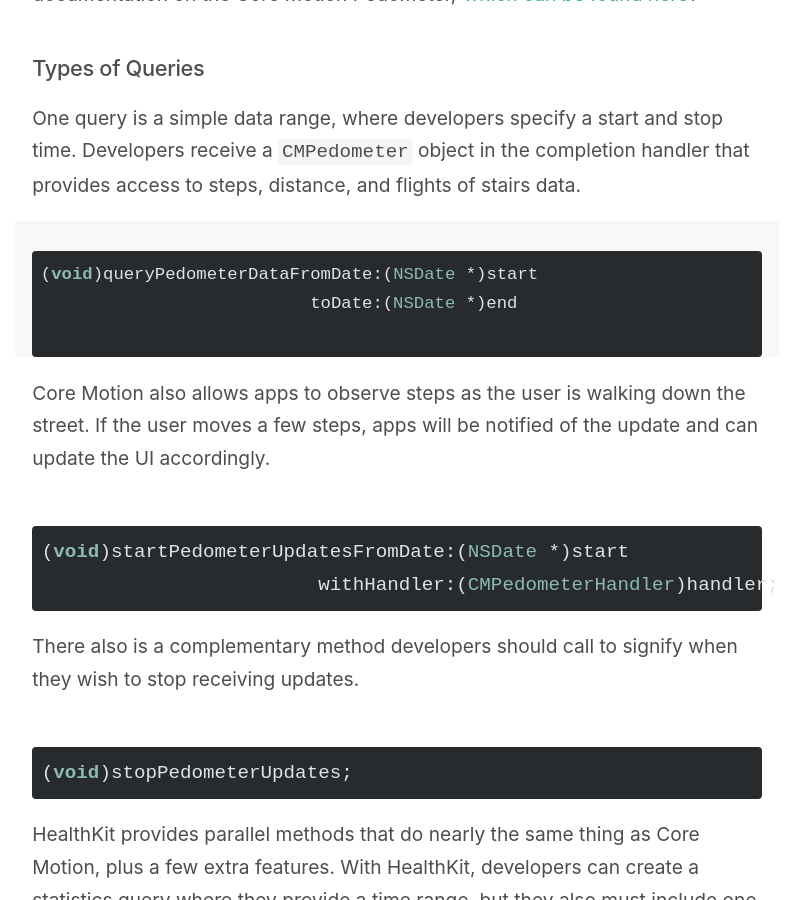
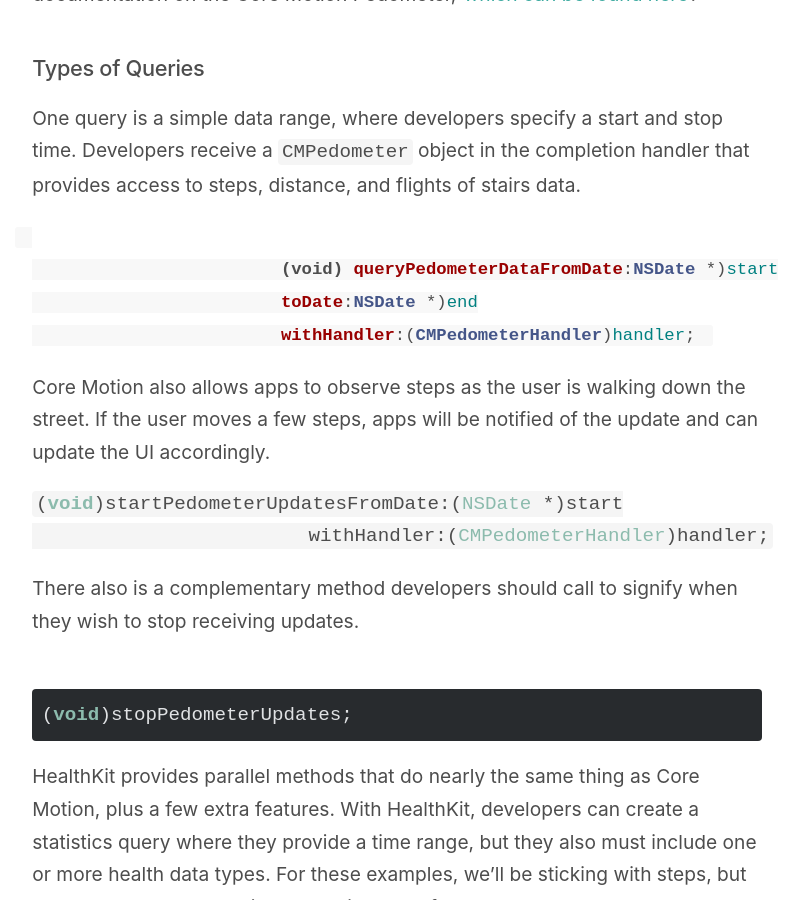
Before and after one commit to conmas/site, a Jekyll site: the page built from _posts/2014-11-17-healthkit-core-motion-ios-step-counting.md, in a window 1280 px wide and 900 px high, scrolled down 3235 px. Shown: the whole window, without its empty margins (243-1051 px from the left). Built offline with Jekyll 4.4.1, drawn with Linux system fonts in a browser that asks for light colours; some of the changed text lies outside the part shown.

Commit message:
Update 2014-11-17-healthkit-core-motion-ios-step-counting.md

```diff
--- a/_posts/2014-11-17-healthkit-core-motion-ios-step-counting.md
+++ b/_posts/2014-11-17-healthkit-core-motion-ios-step-counting.md
@@ -31,15 +31,15 @@
 
 One query is a simple data range, where developers specify a start and stop time. Developers receive a `CMPedometer` object in the completion handler that provides access to steps, distance, and flights of stairs data.
 
-<pre class="highlight">
- <code id="htmlViewer" style="color:rgb(224, 226, 228); font-weight:400;background-color:rgb(40, 43, 46);background:rgb(40, 43, 46);display:block;padding: .5em;">(<span style="color:rgb(140, 187, 173); font-weight:700;">void</span>)queryPedometerDataFromDate:(<span style="color:rgb(140, 187, 173); font-weight:400;">NSDate</span> *)start
-                          toDate:(<span style="color:rgb(140, 187, 173); font-weight:400;">NSDate</span> *)end
-                                                                                                                         withHandler:(<span style="color:rgb(140, 187, 173); font-weight:400;">CMPedometerHandler</span>)handler;</code></pre>
+<pre><code class="highlight">
+                        <span class="kd">(void)</span> <span class="nf">queryPedometerDataFromDate</span>:<span class="nc">NSDate</span> *)<span class="nv">start</span>
+                        <span class="nf">toDate</span>:<span class="nc">NSDate</span> *)<span class="nv">end</span>
+                        <span class="nf">withHandler</span>:(<span class="nc">CMPedometerHandler</span>)<span class="nv">handler</span>;
+</code></pre>
 
 Core Motion also allows apps to observe steps as the user is walking down the street. If the user moves a few steps, apps will be notified of the update and can update the UI accordingly.
 
-<pre>
- <code id="htmlViewer" style="color:rgb(224, 226, 228); font-weight:400;background-color:rgb(40, 43, 46);background:rgb(40, 43, 46);display:block;padding: .5em;">(<span style="color:rgb(140, 187, 173); font-weight:700;">void</span>)startPedometerUpdatesFromDate:(<span style="color:rgb(140, 187, 173); font-weight:400;">NSDate</span> *)start
+<pre><code class="hightlight">(<span style="color:rgb(140, 187, 173); font-weight:700;">void</span>)startPedometerUpdatesFromDate:(<span style="color:rgb(140, 187, 173); font-weight:400;">NSDate</span> *)start
                         withHandler:(<span style="color:rgb(140, 187, 173); font-weight:400;">CMPedometerHandler</span>)handler;</code></pre>
 
 There also is a complementary method developers should call to signify when they wish to stop receiving updates.
@@ -49,12 +49,14 @@
 
 HealthKit provides parallel methods that do nearly the same thing as Core Motion, plus a few extra features. With HealthKit, developers can create a statistics query where they provide a time range, but they also must include one or more health data types. For these examples, we’ll be sticking with steps, but developers have the option to provide any of the 60-plus health data types referenced above. You can also specify the source of a HealthKit query if you want to specifically retrieve data from specific hardware or applications, like the M7 or M8, a Jawbone Up, and more. More information on a HKStatisticsQuery can be found in [Apple’s developer library](https://developer.apple.com/Library/ios/documentation/HealthKit/Reference/HKStatisticsQuery_Class/index.html).
 
-<pre>
- <code id="htmlViewer" style="color:rgb(224, 226, 228); font-weight:400;background-color:rgb(40, 43, 46);background:rgb(40, 43, 46);display:block;padding: .5em;">(<span style="color:rgb(147, 199, 99); font-weight:700;">instancetype</span>)initWithQuantityType:(HKQuantityType *)quantityType
-           quantitySamplePredicate:(<span style="color:rgb(140, 187, 173); font-weight:400;">NSPredicate</span> *)quantitySamplePredicate
-                           options:(HKStatisticsOptions)options
-                        anchorDate:(<span style="color:rgb(140, 187, 173); font-weight:400;">NSDate</span> *)anchorDate
-                intervalComponents:(<span style="color:rgb(140, 187, 173); font-weight:400;">NSDateComponents</span> *)intervalComponents;</code></pre>
+<pre><code class="highlight">
+<span class="kd">(instancetype)</span> <span class="nf">initWithQuantityType</span>:<span class="nc">HKQuantityType</span> *)<span class="nv">quantityType</span>
+            <span class="nf">quantitySamplePredicate</span>:<span class="nc">NSPredicate</span> *)<span class="nv">quantitySamplePredicate</span>
+                            <span class="nf">options</span>:(<span class="nc">HKStatisticsOptions</span>)<span class="nv">options</span>
+                         <span class="nf">anchorDate</span>:<span class="nc">NSDate</span> *)<span class="nv">anchorDate</span>
+                 <span class="nf">intervalComponents</span>:<span class="nc">NSDateComponents</span> *)<span class="nv">intervalComponents</span>;
+
+ </code></pre>
 
 HealthKit provides an observer query, which is similar to Core Motion’s method of counting steps as the user is moving while actively using your application. HealthKit also features some advanced querying abilities that Core Motion doesn’t include. One is a Collection Query—rather than providing one statistic for a given time range, collection queries allow for interval components which specify a segment of time to split results. For example, if a developer creates a Collection Query for the past 24 hours in intervals of 30 minutes, they’ll receive a collection object with 48 data points, each containing the step counts within each 30-minute interval of the day. This is very useful to show users when they are most active during the day. Core Motion doesn’t natively include this functionality, but it can be implemented by making multiple calls to the Pedometer with incremental time ranges.
 
```
